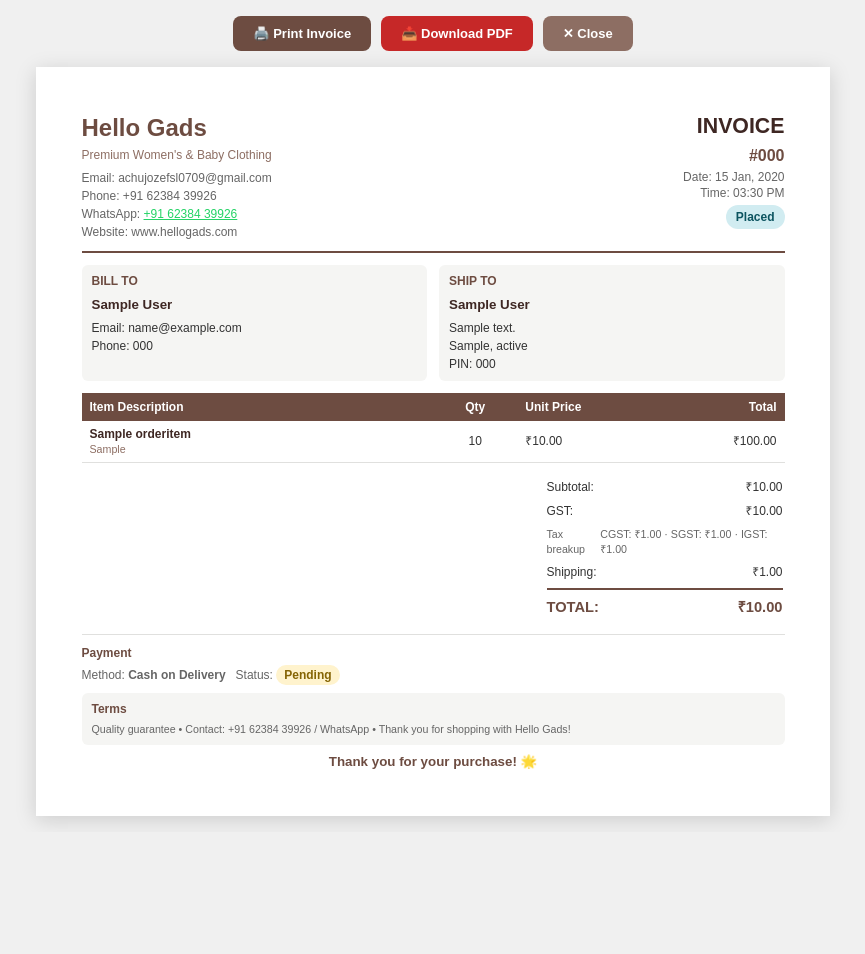
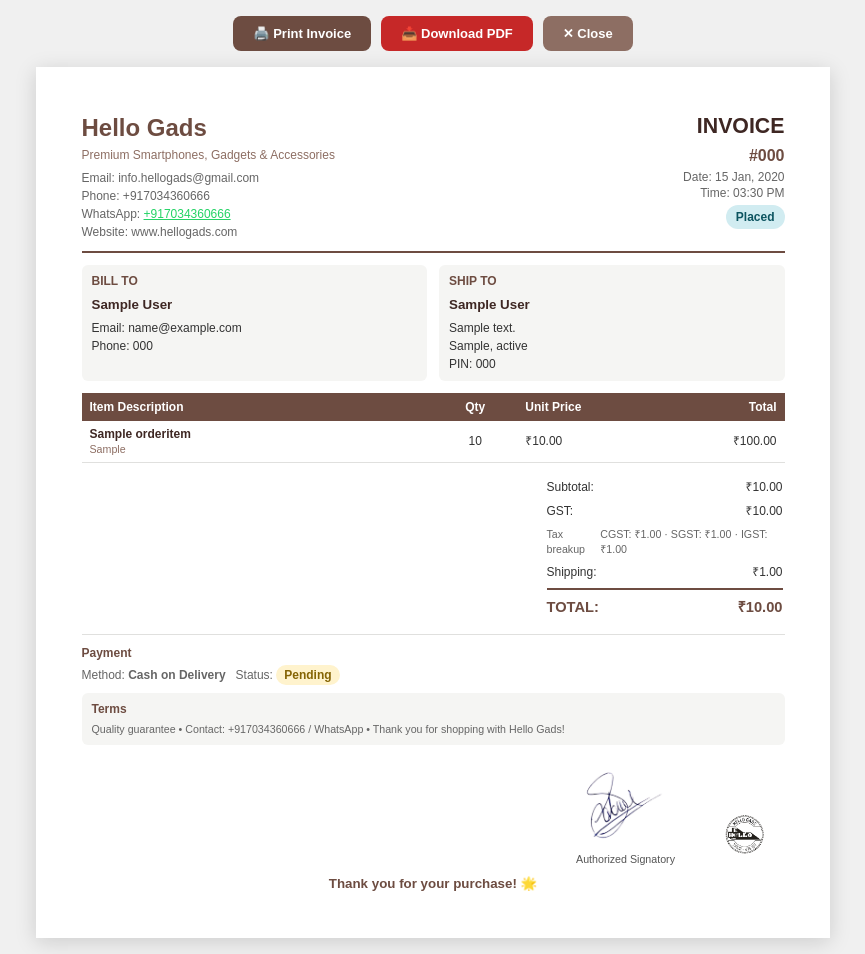
Before and after one commit to bthinkxdev/hello_gads, a Django app: page /dashboard/orders/000/invoice/ in a window 1280 px wide. Shown: the whole page, without its empty margins (207-1072 px from the left). Before the commit the page ends 824 px from the top, so only its background shows below. Run offline with Django 5.2, Linux system fonts and the light colour scheme; a user stored in the database is signed in; tables that the repository leaves empty hold one stand-in row (values such as "Sample post"); some libraries are stand-ins or nearby versions.

Commit message:
contact details updated

```diff
--- a/ecom/settings.py
+++ b/ecom/settings.py
@@ -194,8 +194,8 @@
 ADMIN_NOTIFICATION_EMAILS = ['adithyamc@bthinkx.com']
 
 # Site contact (used site-wide: footer, invoice, WhatsApp FAB, etc.)
-SITE_PHONE = config("SITE_PHONE", default="+91 62384 39926")
-SITE_WHATSAPP = config("SITE_WHATSAPP", default="916238439926")  # No + or spaces for wa.me
+SITE_PHONE = config("SITE_PHONE", default="+917034360666")
+SITE_WHATSAPP = config("SITE_WHATSAPP", default="917034360666")  # No + or spaces for wa.me
 
 # Razorpay Configuration
 RZP_CLIENT_ID = config('RZP_CLIENT_ID')
--- a/templates/about.html
+++ b/templates/about.html
@@ -74,9 +74,7 @@
             <p style="text-align: center;">Follow us on social media for daily updates, styling tips, and exclusive offers!</p>
             <div class="social-links-wrap">
                 <a href="https://www.instagram.com/hellogads_boutique_by_soumya" target="_blank" rel="noopener" class="btn" style="background: linear-gradient(45deg, #f09433, #e6683c, #dc2743, #cc2366, #bc1888); color: white; border: none; padding: 0.75rem 1.5rem; border-radius: 8px; text-decoration: none; font-weight: 500;"><i class="fab fa-instagram me-1"></i> Instagram</a>
-                <a href="https://www.facebook.com/share/1Cta6GW4ga/" target="_blank" rel="noopener" class="btn" style="background: #1877f2; color: white; border: none; padding: 0.75rem 1.5rem; border-radius: 8px; text-decoration: none; font-weight: 500;"><i class="fab fa-facebook-f me-1"></i> Facebook</a>
-                <a href="https://youtube.com/@hellogadsboutique?si=mMmu_HYerUfoH9AS" target="_blank" rel="noopener" class="btn" style="background: #ff0000; color: white; border: none; padding: 0.75rem 1.5rem; border-radius: 8px; text-decoration: none; font-weight: 500;"><i class="fab fa-youtube me-1"></i> YouTube</a>
-                <a href="https://wa.me/{{ site_whatsapp|default:'916238439926' }}" target="_blank" rel="noopener" class="btn" style="background: #25d366; color: white; border: none; padding: 0.75rem 1.5rem; border-radius: 8px; text-decoration: none; font-weight: 500;"><i class="fab fa-whatsapp me-1"></i> WhatsApp</a>
+                <a href="https://wa.me/{{ site_whatsapp|default:'917034360666' }}" target="_blank" rel="noopener" class="btn" style="background: #25d366; color: white; border: none; padding: 0.75rem 1.5rem; border-radius: 8px; text-decoration: none; font-weight: 500;"><i class="fab fa-whatsapp me-1"></i> WhatsApp</a>
             </div>
 
             <div class="whatsapp-cta">
--- a/templates/admin/order_detail.html
+++ b/templates/admin/order_detail.html
@@ -323,11 +323,11 @@
     </div>
 </div>
 
-<div class="order-detail-footer">
+    <div class="order-detail-footer">
     <div class="order-detail-contact">
         <strong>Store Contact:</strong>
-        <a href="tel:{{ site_phone|default:'+918086411143' }}">{{ site_phone|default:'+91 80864 11143' }}</a>
-        <a href="https://wa.me/{{ site_whatsapp|default:'918086411143' }}" target="_blank" class="order-detail-whatsapp-link" aria-label="WhatsApp store" title="Contact us on WhatsApp">
+        <a href="tel:{{ site_phone|default:'+917034360666' }}">{{ site_phone|default:'+91 70343 60666' }}</a>
+        <a href="https://wa.me/{{ site_whatsapp|default:'917034360666' }}" target="_blank" class="order-detail-whatsapp-link" aria-label="WhatsApp store" title="Contact us on WhatsApp">
             <i class="fab fa-whatsapp"></i> WhatsApp
         </a>
     </div>
--- a/templates/admin/order_invoice.html
+++ b/templates/admin/order_invoice.html
@@ -1,3 +1,4 @@
+{% load static %}
 <!DOCTYPE html>
 <html lang="en">
 <head>
@@ -126,6 +127,29 @@
         .thank-you { text-align: center; font-size: 10pt; color: #6D4C41; font-weight: 600; margin-top: 8px; }
         .contact-row { font-size: 9pt; margin-top: 2px; }
 
+        .signature-section {
+            margin-top: 14px;
+            display: flex;
+            justify-content: flex-end;
+            align-items: flex-end;
+            gap: 24px;
+        }
+        .signature-block {
+            text-align: center;
+            font-size: 8pt;
+            color: #555;
+        }
+        .signature-image {
+            width: 110px;
+            height: auto;
+            display: block;
+            margin: 0 auto 4px auto;
+        }
+        .seal-image {
+            width: 80px;
+            height: auto;
+        }
+
         @media print {
             body { -webkit-print-color-adjust: exact; print-color-adjust: exact; }
             .invoice-container { margin: 0; box-shadow: none; }
@@ -165,11 +189,11 @@
         <div class="invoice-header">
             <div class="company-info">
                 <div class="company-name">Hello Gads</div>
-                <div class="company-tagline">Premium Women's & Baby Clothing</div>
+                <div class="company-tagline">Premium Smartphones, Gadgets & Accessories</div>
                 <div class="company-details">
-                    Email: {{ site_email|default:"achujozefsl0709@gmail.com" }}<br>
-                    <span class="contact-row">Phone: {{ site_phone|default:"+91 80864 11143" }}</span><br>
-                    <span class="contact-row">WhatsApp: <a href="https://wa.me/{{ site_whatsapp|default:'918086411143' }}" style="color:#25D366;">{{ site_phone|default:"+91 80864 11143" }}</a></span><br>
+                    Email: {{ site_email|default:"info.hellogads@gmail.com" }}<br>
+                    <span class="contact-row">Phone: {{ site_phone|default:"+91 70343 60666" }}</span><br>
+                    <span class="contact-row">WhatsApp: <a href="https://wa.me/{{ site_whatsapp|default:'917034360666' }}" style="color:#25D366;">{{ site_phone|default:"+91 70343 60666" }}</a></span><br>
                     Website: www.hellogads.com
                 </div>
             </div>
@@ -273,8 +297,15 @@
             </div>
                 <div class="notes-section">
                     <div class="notes-title">Terms</div>
-                    <div class="notes-content">Quality guarantee • Contact: {{ site_phone|default:"+91 80864 11143" }} / WhatsApp • Thank you for shopping with Hello Gads!</div>
+                    <div class="notes-content">Quality guarantee • Contact: {{ site_phone|default:"+91 70343 60666" }} / WhatsApp • Thank you for shopping with Hello Gads!</div>
                 </div>
+            <div class="signature-section">
+                <div class="signature-block">
+                    <img src="{% static 'img/signature.png' %}" alt="Authorized Signatory" class="signature-image">
+                    <div>Authorized Signatory</div>
+                </div>
+                <img src="{% static 'img/round_seal_hello_gads.png' %}" alt="Hello Gads Seal" class="seal-image">
+            </div>
             <div class="thank-you">Thank you for your purchase! 🌟</div>
         </div>
     </div>
--- a/templates/contact.html
+++ b/templates/contact.html
@@ -38,7 +38,7 @@
                     <div class="icon-wrap"><i class="fas fa-phone-alt"></i></div>
                     <div class="info">
                         <h6>Phone</h6>
-                        <p><a href="tel:{{ site_phone|default:'+918086411143' }}" style="color:#555;">{{ site_phone|default:"+91 80864 11143" }}</a></p>
+                        <p><a href="tel:{{ site_phone|default:'+917034360666' }}" style="color:#555;">{{ site_phone|default:"+91 70343 60666" }}</a></p>
                     </div>
                 </div>
                 <div class="contact-info-item">
@@ -52,7 +52,7 @@
                     <div class="icon-wrap"><i class="fas fa-envelope"></i></div>
                     <div class="info">
                         <h6>Email</h6>
-                        <p><a href="mailto:support@hellogads.com" style="color:#555;">support@hellogads.com</a></p>
+                        <p><a href="mailto:info.hellogads@gmail.com" style="color:#555;">info.hellogads@gmail.com</a></p>
                     </div>
                 </div>
             </div>
--- a/templates/order_detail.html
+++ b/templates/order_detail.html
@@ -88,7 +88,7 @@
                         <a href="{% url 'store:product_list' %}" class="btn btn-outline-dark btn-full-mobile">
                             <i class="fas fa-shopping-bag me-2"></i> Continue shopping
                         </a>
-                        <a href="https://wa.me/{{ site_whatsapp|default:'918086411143' }}?text=Hello%20Hello%20Gads!%20I%20want%20to%20track%20my%20order%20{{ order.order_number }}." target="_blank" rel="noopener" class="btn btn-whatsapp btn-full-mobile">
+                        <a href="https://wa.me/{{ site_whatsapp|default:'917034360666' }}?text=Hello%20Hello%20Gads!%20I%20want%20to%20track%20my%20order%20{{ order.order_number }}." target="_blank" rel="noopener" class="btn btn-whatsapp btn-full-mobile">
                             <svg viewBox="0 0 24 24" fill="currentColor">
                                 <path d="M17.472 14.382c-.297-.149-1.758-.867-2.03-.967-.273-.099-.471-.148-.67.15-.197.297-.767.966-.94 1.164-.173.199-.347.223-.644.075-.297-.15-1.255-.463-2.39-1.475-.883-.788-1.48-1.761-1.653-2.059-.173-.297-.018-.458.13-.606.134-.133.298-.347.446-.52.149-.174.198-.298.298-.497.099-.198.05-.371-.025-.52-.075-.149-.669-1.612-.916-2.207-.242-.579-.487-.5-.669-.51-.173-.008-.371-.01-.57-.01-.198 0-.52.074-.792.372-.272.297-1.04 1.016-1.04 2.479 0 1.462 1.065 2.875 1.213 3.074.149.198 2.096 3.2 5.077 4.487.709.306 1.262.489 1.694.625.712.227 1.36.195 1.871.118.571-.085 1.758-.719 2.006-1.413.248-.694.248-1.289.173-1.413-.074-.124-.272-.198-.57-.347m-5.421 7.403h-.004a9.87 9.87 0 01-5.031-1.378l-.361-.214-3.741.982.998-3.648-.235-.374a9.86 9.86 0 01-1.51-5.26c.001-5.45 4.436-9.884 9.888-9.884 2.64 0 5.122 1.03 6.988 2.898a9.825 9.825 0 012.893 6.994c-.003 5.45-4.437 9.884-9.885 9.884m8.413-18.297A11.815 11.815 0 0012.05 0C5.495 0 .16 5.335.157 11.892c0 2.096.547 4.142 1.588 5.945L.057 24l6.305-1.654a11.882 11.882 0 005.683 1.448h.005c6.554 0 11.89-5.335 11.893-11.893a11.821 11.821 0 00-3.48-8.413z"/>
                             </svg>
--- a/templates/privacy.html
+++ b/templates/privacy.html
@@ -88,9 +88,9 @@
 
             <h2>Contact Us</h2>
             <ul>
-                <li><strong>Email:</strong> privacy@hellogads.com</li>
-                <li><strong>Phone:</strong> <a href="tel:{{ site_phone|default:'+918086411143' }}">{{ site_phone|default:'+91 80864 11143' }}</a></li>
-                <li><strong>WhatsApp:</strong> <a href="https://wa.me/{{ site_whatsapp|default:'918086411143' }}" target="_blank" rel="noopener">{{ site_phone|default:'+91 80864 11143' }}</a></li>
+                <li><strong>Email:</strong> info.hellogads@gmail.com</li>
+                <li><strong>Phone:</strong> <a href="tel:{{ site_phone|default:'+917034360666' }}">{{ site_phone|default:'+91 70343 60666' }}</a></li>
+                <li><strong>WhatsApp:</strong> <a href="https://wa.me/{{ site_whatsapp|default:'917034360666' }}" target="_blank" rel="noopener">{{ site_phone|default:'+91 70343 60666' }}</a></li>
             </ul>
         </div>
     </div>
--- a/templates/shipping.html
+++ b/templates/shipping.html
@@ -198,9 +198,9 @@
             <h2>19. Contact Us for Shipping Queries</h2>
             <p>Have questions about your shipment? We're here to help!</p>
             <ul>
-                <li><strong>Email:</strong> support@hellogads.com</li>
-                <li><strong>Phone:</strong> <a href="tel:{{ site_phone|default:'+918086411143' }}">{{ site_phone|default:'+91 80864 11143' }}</a></li>
-                <li><strong>WhatsApp:</strong> <a href="https://wa.me/{{ site_whatsapp|default:'918086411143' }}" target="_blank" rel="noopener">{{ site_phone|default:'+91 80864 11143' }}</a></li>
+            <li><strong>Email:</strong> info.hellogads@gmail.com</li>
+                <li><strong>Phone:</strong> <a href="tel:{{ site_phone|default:'+917034360666' }}">{{ site_phone|default:'+91 70343 60666' }}</a></li>
+                <li><strong>WhatsApp:</strong> <a href="https://wa.me/{{ site_whatsapp|default:'917034360666' }}" target="_blank" rel="noopener">{{ site_phone|default:'+91 70343 60666' }}</a></li>
                 <li><strong>Hours:</strong> Monday to Saturday, 9:00 AM - 6:00 PM IST</li>
             </ul>
 
--- a/templates/success.html
+++ b/templates/success.html
@@ -88,7 +88,7 @@
                         <a href="{% url 'store:product_list' %}" class="btn btn-outline-dark btn-full-mobile">
                             <i class="fas fa-shopping-bag me-2"></i> Continue shopping
                         </a>
-                        <a href="https://wa.me/{{ site_whatsapp|default:'918086411143' }}?text=Hello%20Hello%20Gads!%20I%20want%20to%20track%20my%20order%20{{ order.order_number }}." target="_blank" rel="noopener" class="btn btn-whatsapp btn-full-mobile">
+                        <a href="https://wa.me/{{ site_whatsapp|default:'917034360666' }}?text=Hello%20Hello%20Gads!%20I%20want%20to%20track%20my%20order%20{{ order.order_number }}." target="_blank" rel="noopener" class="btn btn-whatsapp btn-full-mobile">
                             <svg viewBox="0 0 24 24" fill="currentColor">
                                 <path d="M17.472 14.382c-.297-.149-1.758-.867-2.03-.967-.273-.099-.471-.148-.67.15-.197.297-.767.966-.94 1.164-.173.199-.347.223-.644.075-.297-.15-1.255-.463-2.39-1.475-.883-.788-1.48-1.761-1.653-2.059-.173-.297-.018-.458.13-.606.134-.133.298-.347.446-.52.149-.174.198-.298.298-.497.099-.198.05-.371-.025-.52-.075-.149-.669-1.612-.916-2.207-.242-.579-.487-.5-.669-.51-.173-.008-.371-.01-.57-.01-.198 0-.52.074-.792.372-.272.297-1.04 1.016-1.04 2.479 0 1.462 1.065 2.875 1.213 3.074.149.198 2.096 3.2 5.077 4.487.709.306 1.262.489 1.694.625.712.227 1.36.195 1.871.118.571-.085 1.758-.719 2.006-1.413.248-.694.248-1.289.173-1.413-.074-.124-.272-.198-.57-.347m-5.421 7.403h-.004a9.87 9.87 0 01-5.031-1.378l-.361-.214-3.741.982.998-3.648-.235-.374a9.86 9.86 0 01-1.51-5.26c.001-5.45 4.436-9.884 9.888-9.884 2.64 0 5.122 1.03 6.988 2.898a9.825 9.825 0 012.893 6.994c-.003 5.45-4.437 9.884-9.885 9.884m8.413-18.297A11.815 11.815 0 0012.05 0C5.495 0 .16 5.335.157 11.892c0 2.096.547 4.142 1.588 5.945L.057 24l6.305-1.654a11.882 11.882 0 005.683 1.448h.005c6.554 0 11.89-5.335 11.893-11.893a11.821 11.821 0 00-3.48-8.413z"/>
                             </svg>
--- a/templates/terms.html
+++ b/templates/terms.html
@@ -62,9 +62,9 @@
 
             <h2>10. Contact Information</h2>
             <ul>
-                <li><strong>Email:</strong> support@hellogads.com</li>
-                <li><strong>Phone:</strong> <a href="tel:{{ site_phone|default:'+918086411143' }}">{{ site_phone|default:'+91 80864 11143' }}</a></li>
-                <li><strong>WhatsApp:</strong> <a href="https://wa.me/{{ site_whatsapp|default:'918086411143' }}" target="_blank" rel="noopener">{{ site_phone|default:'+91 80864 11143' }}</a></li>
+            <li><strong>Email:</strong> info.hellogads@gmail.com</li>
+                <li><strong>Phone:</strong> <a href="tel:{{ site_phone|default:'+917034360666' }}">{{ site_phone|default:'+91 70343 60666' }}</a></li>
+                <li><strong>WhatsApp:</strong> <a href="https://wa.me/{{ site_whatsapp|default:'917034360666' }}" target="_blank" rel="noopener">{{ site_phone|default:'+91 70343 60666' }}</a></li>
                 <li><strong>Address:</strong> 123, Fashion Street, M.G. Road, Bangalore - 560001</li>
             </ul>
         </div>
```
Also changed, not shown: templates/base.html (+2 -12 lines), templates/errors/400.html (+2 -2 lines), templates/errors/403.html (+2 -2 lines), templates/errors/404.html (+2 -2 lines), templates/errors/500.html (+2 -2 lines), templates/refund.html (+4 -4 lines), static/img/round_seal_hello_gads.png (added), static/img/signature.png (added).
